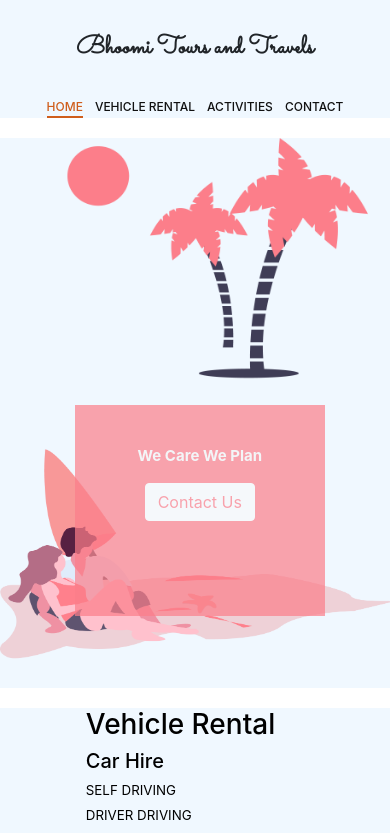
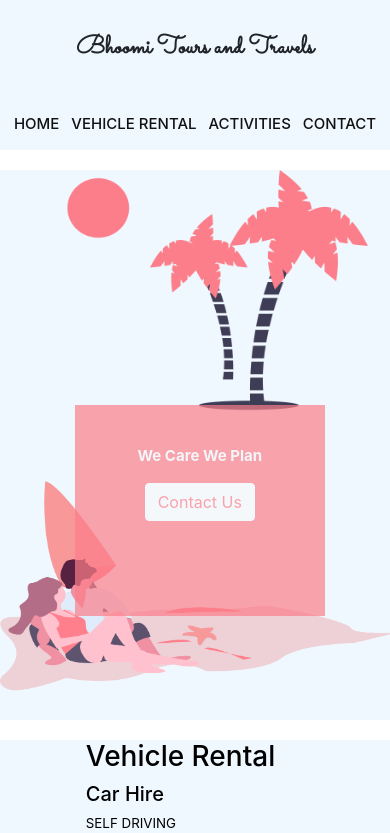
Before and after one commit to jeet-mahesh-shirodkar/btts, a React (Create React App) app: page / in a window 390 px wide. Shown: the top 833 px of the page. Built offline with nearby package versions, Linux system fonts and the light colour scheme.

Commit message:
Added router link

```diff
--- a/src/Components/Header/header.css
+++ b/src/Components/Header/header.css
@@ -1,3 +1,7 @@
+.myNav{
+  padding: 15px 0px;
+  background-color: aliceblue;
+}
 
 .Nav ul {
     list-style-type: none;
@@ -58,6 +62,6 @@
     }
     .Nav ul li a{
       padding: 0;
-      font-size: 12px;
+      font-size: 15px;
     }
   }
--- a/src/Components/Header/header.js
+++ b/src/Components/Header/header.js
@@ -7,10 +7,10 @@ const Header = () => {
    <div className="myNav">
     <div className="Nav">
       <ul>
-        <li><NavLink exact activeClassName="nav-active" to="/">Home</NavLink></li>
-        <li><NavLink activeClassName="nav-active" to="/vehicle">Vehicle Rental</NavLink></li>
-        <li><NavLink activeClassName="nav-active" to="/activities">Activities</NavLink></li>
-        <li><NavLink activeClassName="nav-active" to="/contact">Contact</NavLink></li>
+        <li><NavLink exact activeClassName="nav-active" to="/btts">Home</NavLink></li>
+        <li><NavLink activeClassName="nav-active" to="/btts/vehicle">Vehicle Rental</NavLink></li>
+        <li><NavLink activeClassName="nav-active" to="/btts/activities">Activities</NavLink></li>
+        <li><NavLink activeClassName="nav-active" to="/btts/contact">Contact</NavLink></li>
       </ul>
     </div>
   </div>
```
